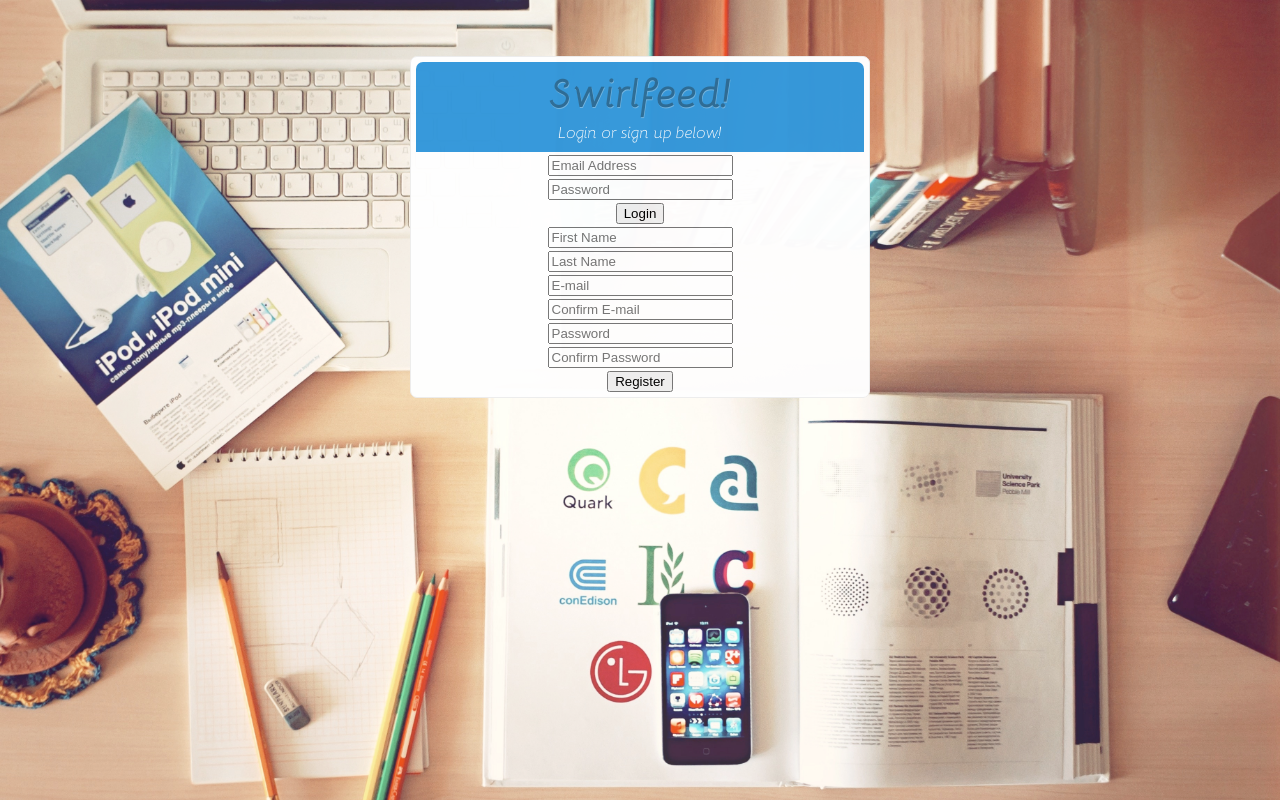
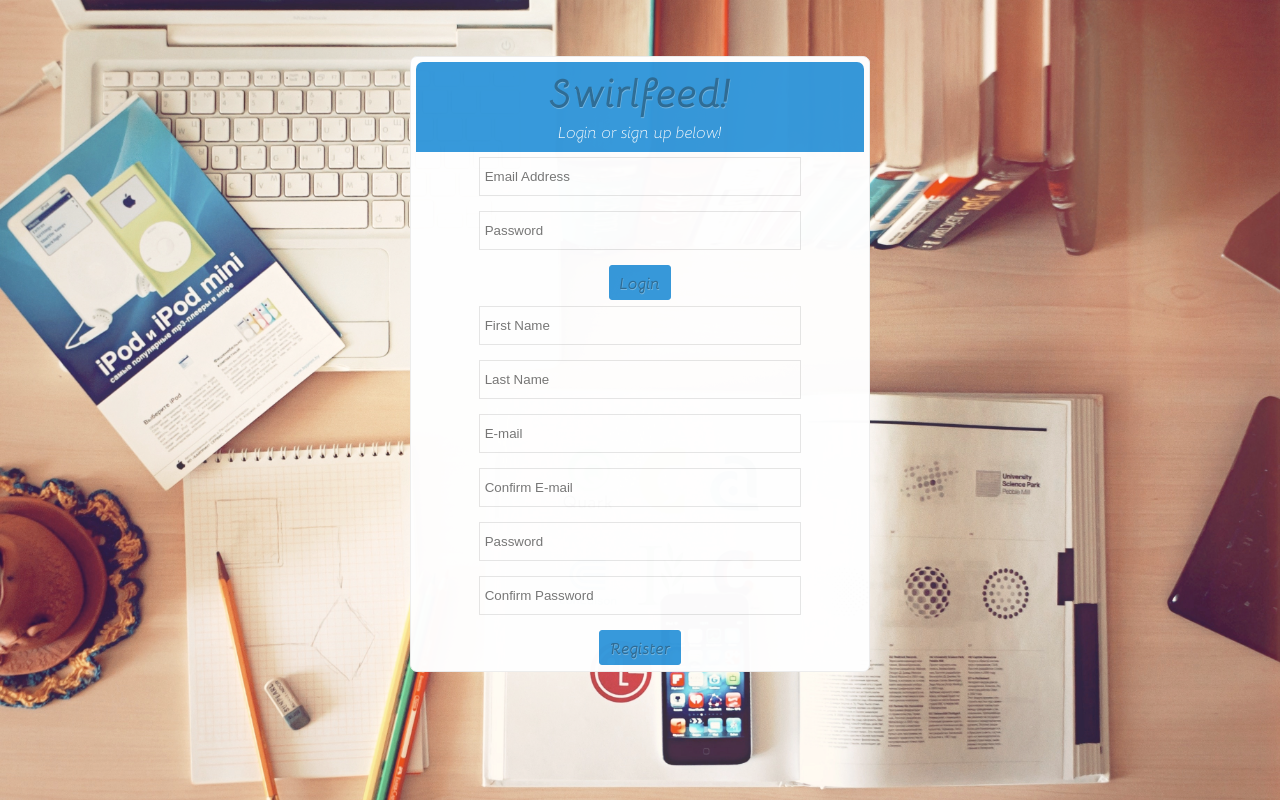
Before and after one commit to Grazziano/SocialNetwork, a PHP site: page /register.php in a window 1280 px wide. Run offline with PHP 8.4, Linux system fonts and the light colour scheme.

Commit message:
Styling the input boxes

```diff
--- a/assets/css/register_style.css
+++ b/assets/css/register_style.css
@@ -64,3 +64,32 @@ body {
     text-shadow: #73B6E2 0.5px 0.5px 0;
     font-size: 250%;
 }
+
+input[type="submit"] {
+    background-color: #3498db;
+    border: 1px solid #3498db;
+    border-radius: 3px;
+    margin: 5px 0 1px 0;
+    padding: 5px 10px 5px 10px;
+    color: #2c6c96;
+    text-shadow: #73B6E2 0.5px 0.5px 0;
+    font-family: 'Bellota-BoldItalic', sans-serif;
+    font-size: 100%;
+}
+
+input[type="text"],
+input[type="email"],
+input[type="password"] {
+    border: 1px solid #e5e5e5;
+    margin-top: 5px;
+    width: 70%;
+    height: 35px;
+    margin-bottom: 10px;
+    padding-left: 5px;
+}
+
+input[type="text"]:hover,
+input[type="email"]:hover,
+input[type="password"]:hover {
+    border-color: #3498db;
+}
```
